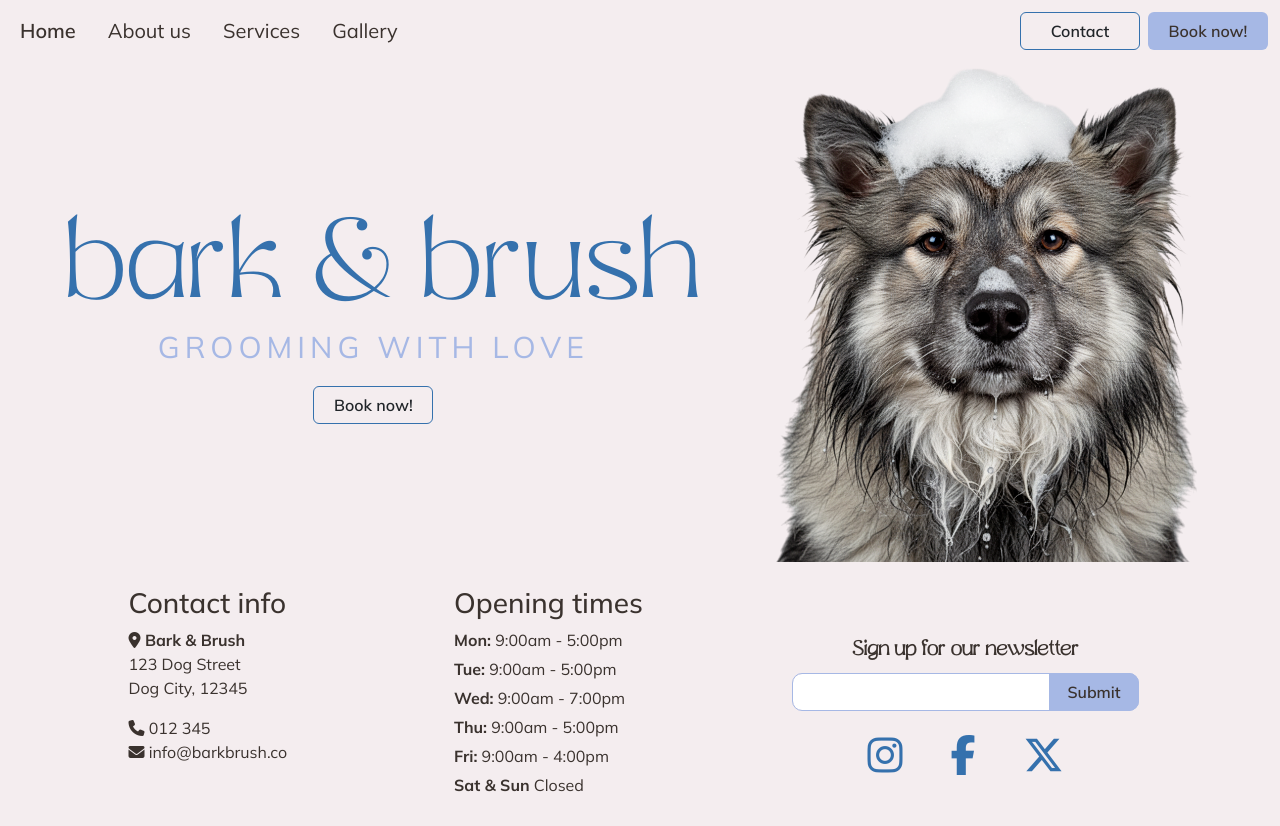
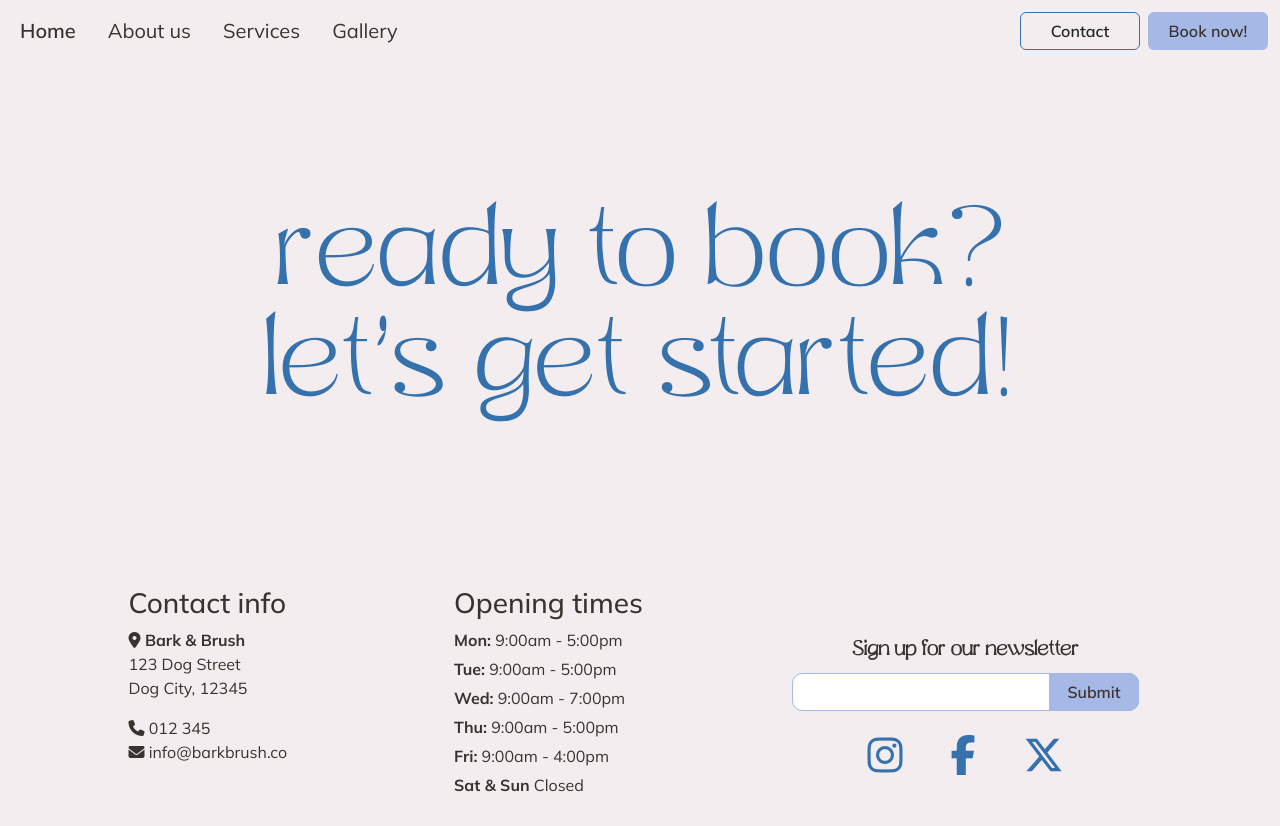
Before and after one commit to ssannejohansson/MP3-bark-and-brush, a Django app: page /booking/ in a window 1280 px wide. Run offline with Django 5.2, Linux system fonts and the light colour scheme; some libraries are stand-ins or nearby versions.

Commit message:
Move headers into html files instead of base

```diff
--- a/my_project/static/css/styles.css
+++ b/my_project/static/css/styles.css
@@ -82,7 +82,7 @@
 
  /* Navbar */
  nav {
-     background-color: transparent;
+     background-color: var(--pink-background-color);
  }
 
  .custom-btn-nav {
--- a/my_project/templates/base.html
+++ b/my_project/templates/base.html
@@ -39,7 +39,7 @@
 </head>
 
 <body>
-        <header class="container-fluid p-0" id="header">
+
 
         <!-- Navigation -->
         <nav class="navbar navbar-expand-lg ">
@@ -80,21 +80,7 @@
             </div>
         </nav>
 
-        <div
-            class="col-md-12 d-flex flex-column justify-content-between flex-md-row justify-content-md-between align-items-center hero-index">
-            <div class="col-md-6 col-lg-7 d-flex flex-column align-items-center align-items-lg-center">
-                <h1 class="mb-0 text-center heading-index">bark & brush</h1>
-                <p class="text-center" id="subtext">grooming with love</p>
-                <button class="btn custom-btn-outline mb-3">Book now!</button>
-            </div>
 
-            <div class="col-md-6 col-lg-5 d-flex justify-content-center" id="head-img">
-
-                <img src="{% static 'images/homepage-hero.png' %}" alt="Logo">
-
-            </div>
-        </div>
-    </header>
 
     <main>
         {% block content %}
--- a/my_project/templates/booking.html
+++ b/my_project/templates/booking.html
@@ -4,8 +4,14 @@
 {% block content %}
 
     <!-- gallery.html content starts here -->
+    <!-- Header -->
 
-
+    <header id="header" class="container-fluid p-0 ">
+<div class="col-12 d-flex flex-column justify-content-center align-items-center hero-pages">
+            <h1 class="mb-0 text-center heading-pages">ready to book?<br>
+                let's get started!</h1>
+          </div>
+    </header>
 
 
     <!-- services.html content ends here -->
```
Also changed, not shown: my_project/templates/about.html (+9 -0 lines), my_project/templates/gallery.html (+9 -0 lines), my_project/templates/index.html (+17 -0 lines), my_project/templates/services.html (+10 -0 lines).
